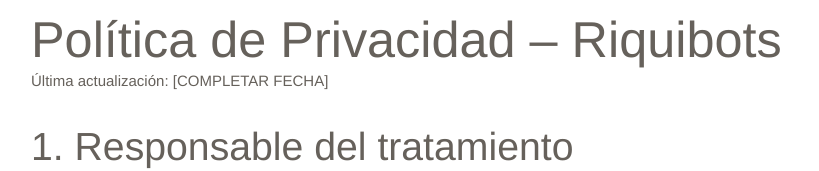
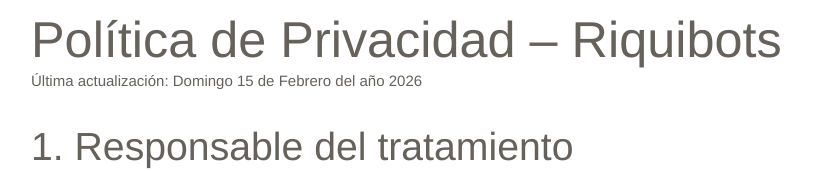
Before and after one commit to nicor528/riqui-landing-v2, a React (Vite) app: page /riquibots-policy in a window 1280 px wide. Shown: the part 120-291 px from the top of the page, without its empty margins (199-1018 px from the left). Built offline with nearby package versions, Linux system fonts and the light colour scheme.

Commit message:
terminos y privacidad

```diff
--- a/src/views/bots-privacy/BotsPrivacy.jsx
+++ b/src/views/bots-privacy/BotsPrivacy.jsx
@@ -4,7 +4,7 @@
   return (
     <div style={styles.container}>
       <h1>Política de Privacidad – Riquibots</h1>
-      <p><strong>Última actualización:</strong> [COMPLETAR FECHA]</p>
+      <p><strong>Última actualización:</strong>  Domingo 15 de Febrero del año 2026</p>
 
       <section>
         <h2>1. Responsable del tratamiento</h2>
--- a/src/views/bots-terms/BotsTerms.jsx
+++ b/src/views/bots-terms/BotsTerms.jsx
@@ -4,7 +4,7 @@
   return (
     <div style={styles.container}>
       <h1>Términos y Condiciones – Riquibots</h1>
-      <p><strong>Última actualización:</strong> [COMPLETAR FECHA]</p>
+      <p><strong>Última actualización:</strong> Domingo 15 de Febrero del año 2026</p>
 
       <section>
         <h2>1. Naturaleza del servicio</h2>
```
